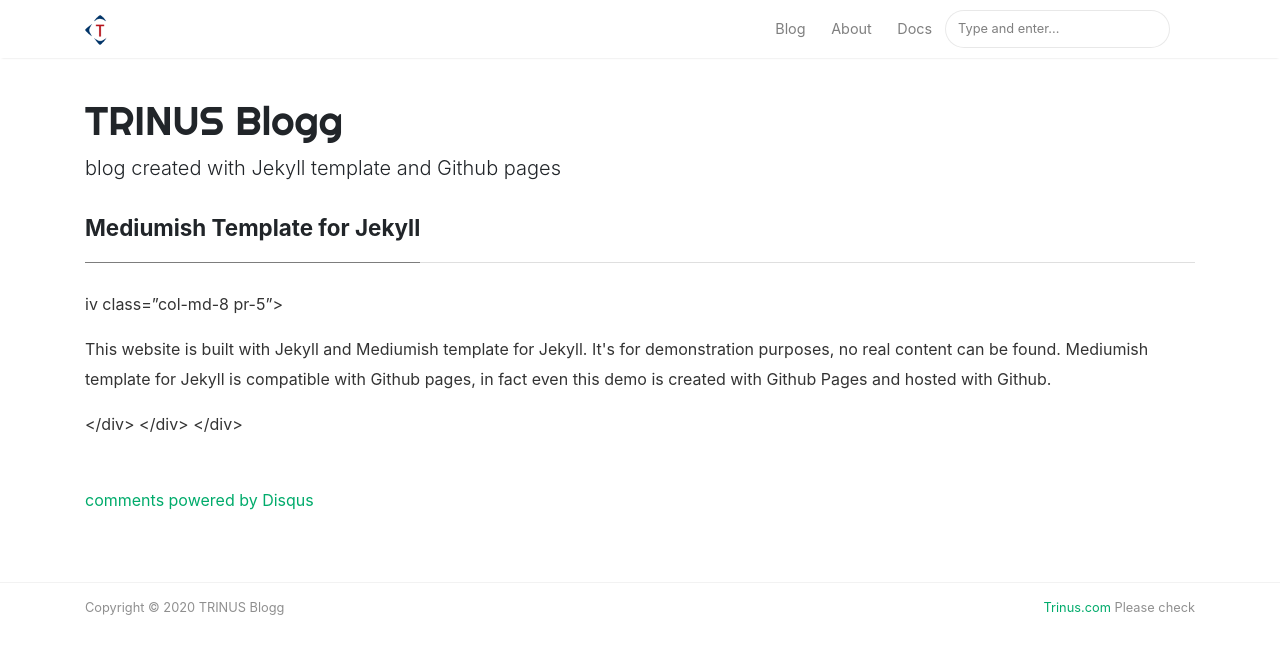
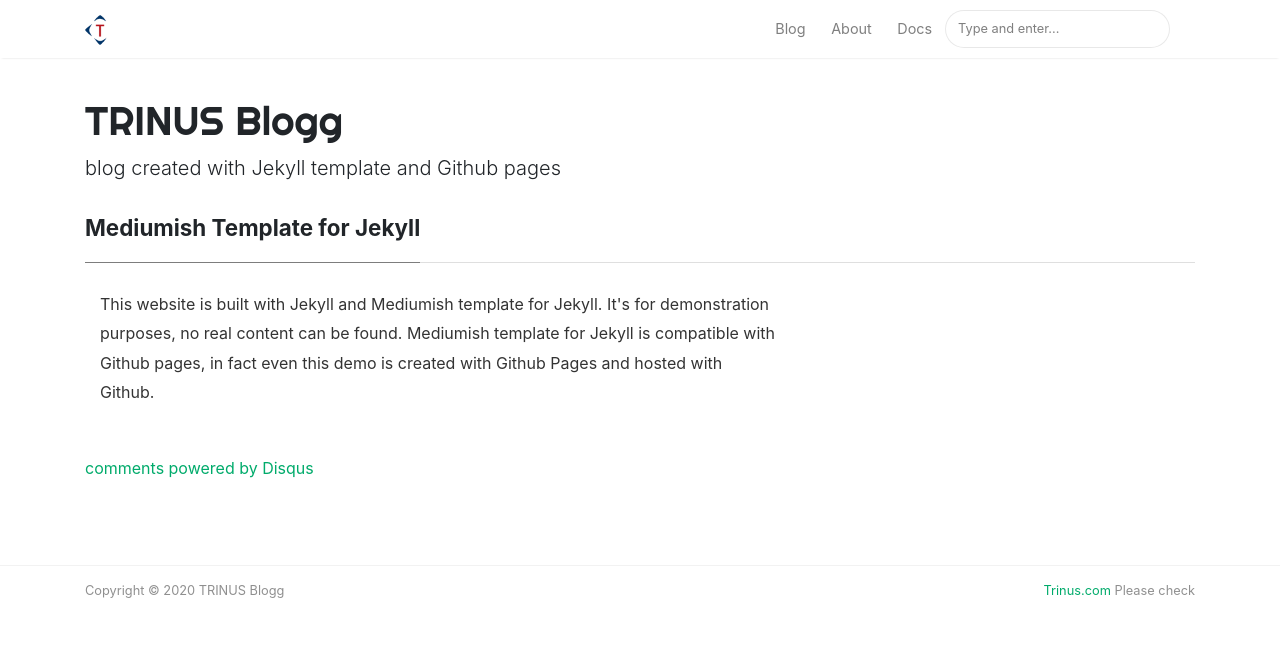
Before and after one commit to ashish-choudhari/weblog, a Jekyll site: the page built from _pages/about.md, in a window 1280 px wide. Shown: the top 654 px of the page. Built offline with Jekyll 4.4.1, drawn with Linux system fonts in a browser that asks for light colours; nearby versions of some CDN libraries; comment, search, counter and statistics services are not loaded.

Commit message:
about page was broken

```diff
--- a/_pages/about.md
+++ b/_pages/about.md
@@ -4,11 +4,9 @@
 permalink: /about
 comments: true
 ---
-iv class="col-md-8 pr-5">
+<div class="col-md-8 pr-5">
 
 <p>This website is built with Jekyll and Mediumish template for Jekyll. It's for demonstration purposes, no real content can be found. Mediumish template for Jekyll is compatible with Github pages, in fact even this demo is created with Github Pages and hosted with Github.</p>
 
 
 </div>
-</div>
-</div>
```
